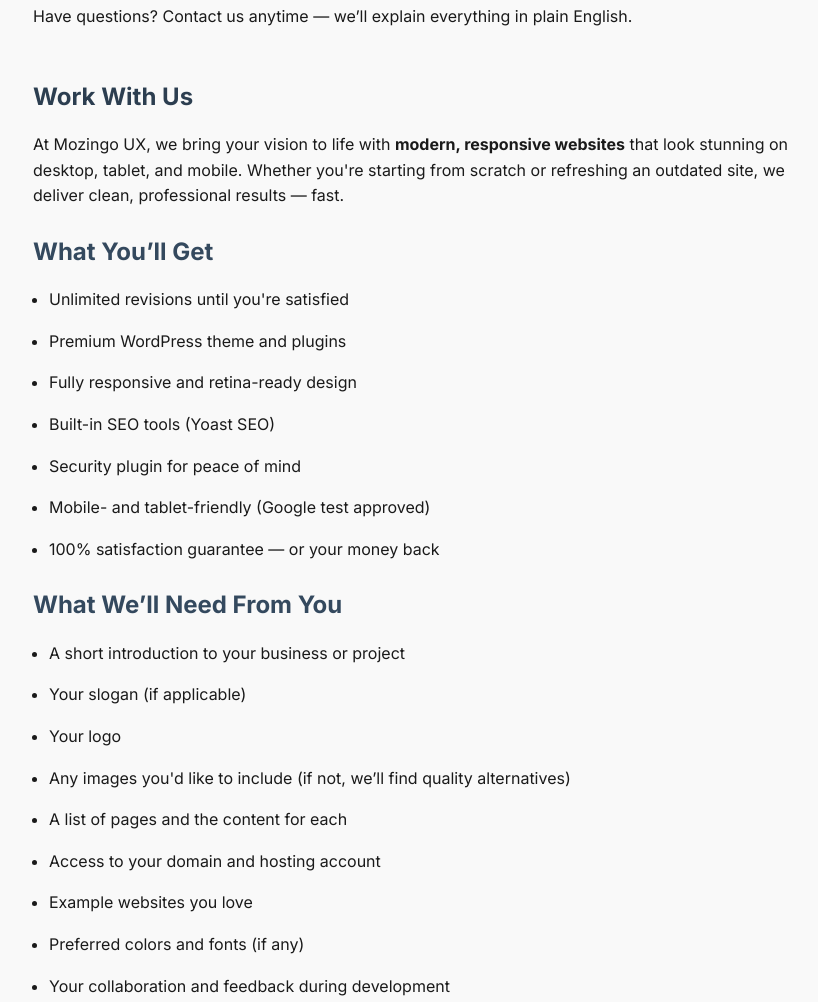
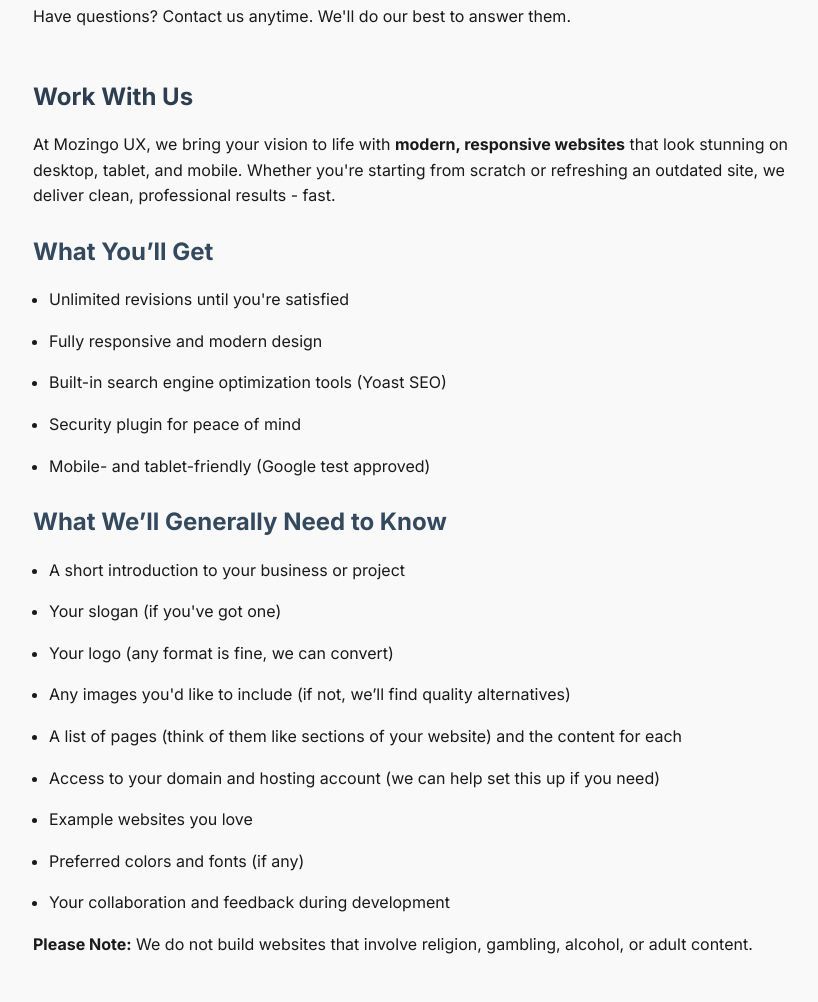
Before and after one commit to zeyz/MozingoUXWebsite, a plain HTML site: page index.html in a window 1280 px wide. Shown: the part 999-2001 px from the top of the page, without its empty margins (207-1025 px from the left). Drawn offline with Linux system fonts and the light colour scheme.

Commit message:
Update index.html
Removed some formatting issues and reworded some sections.

```diff
--- a/index.html
+++ b/index.html
@@ -118,48 +118,46 @@
 
   <section class="section" id="start">
     <h2>New to Websites? Start Here</h2>
-    <p>Getting your first website can feel overwhelming — but we make it easy.</p>
-    <p>Whether you're just starting a business or updating your online presence, Mozingo UX walks you through every step. You don’t need to know anything about hosting, domains, or tech stuff — that’s what we’re here for.</p>
+    <p>Getting your first website can feel overwhelming, but we make it easy.</p>
+    <p>Whether you're just starting a business or updating your online presence, Mozingo UX walks you through every step. You don’t need to know anything about hosting, domains, or tech stuff - that’s what we’re here for.</p>
 
     <h3>Here’s How It Works</h3>
     <ul class="steps">
-      <li><strong>1. We Help You Buy a Domain:</strong> Your domain is your website’s address (like yourbusiness.com). We’ll help you choose and register it — and it’s yours, fully owned.</li>
+      <li><strong>1. We Help You Buy a Domain:</strong> Your domain is your website’s address (like yourbusiness.com). We’ll help you choose and register it, then it’s yours, fully owned.</li>
       <li><strong>2. We Set Up Hosting:</strong> Hosting stores your website online. We help you select a trusted provider and handle the setup for you.</li>
       <li><strong>3. You Stay in Control:</strong> Everything is registered in your name and email. You keep all ownership and access.</li>
       <li><strong>4. We Design & Build:</strong> We start the design process once setup is complete, with your input along the way.</li>
-      <li><strong>5. We Launch & Handoff:</strong> We launch the site and give you all login credentials — you’re in full control of your online presence.</li>
+      <li><strong>5. We Launch & Handoff:</strong> We launch the site and give you all login credentials. You’re in full control from there.</li>
     </ul>
 
     <h3>Why This Matters</h3>
     <p>Too many businesses lose access to their sites because someone else set it up and kept control. At Mozingo UX, we make sure <strong>you always stay in control</strong>. We just help you get there.</p>
 
     <h3>Still Unsure? Let’s Chat.</h3>
-    <p>Have questions? Contact us anytime — we’ll explain everything in plain English.</p>
+    <p>Have questions? Contact us anytime. We'll do our best to answer them.</p>
   </section>
 
   <section class="section" id="work">
     <h2>Work With Us</h2>
-    <p>At Mozingo UX, we bring your vision to life with <strong>modern, responsive websites</strong> that look stunning on desktop, tablet, and mobile. Whether you're starting from scratch or refreshing an outdated site, we deliver clean, professional results — fast.</p>
+    <p>At Mozingo UX, we bring your vision to life with <strong>modern, responsive websites</strong> that look stunning on desktop, tablet, and mobile. Whether you're starting from scratch or refreshing an outdated site, we deliver clean, professional results - fast.</p>
 
     <h3>What You’ll Get</h3>
     <ul class="steps">
       <li>Unlimited revisions until you're satisfied</li>
-      <li>Premium WordPress theme and plugins</li>
-      <li>Fully responsive and retina-ready design</li>
-      <li>Built-in SEO tools (Yoast SEO)</li>
+      <li>Fully responsive and modern design</li>
+      <li>Built-in search engine optimization tools (Yoast SEO)</li>
       <li>Security plugin for peace of mind</li>
       <li>Mobile- and tablet-friendly (Google test approved)</li>
-      <li>100% satisfaction guarantee — or your money back</li>
     </ul>
 
-    <h3>What We’ll Need From You</h3>
+    <h3>What We’ll Generally Need to Know</h3>
     <ul class="essentials">
       <li>A short introduction to your business or project</li>
-      <li>Your slogan (if applicable)</li>
-      <li>Your logo</li>
+      <li>Your slogan (if you've got one)</li>
+      <li>Your logo (any format is fine, we can convert)</li>
       <li>Any images you'd like to include (if not, we’ll find quality alternatives)</li>
-      <li>A list of pages and the content for each</li>
-      <li>Access to your domain and hosting account</li>
+      <li>A list of pages (think of them like sections of your website) and the content for each</li>
+      <li>Access to your domain and hosting account (we can help set this up if you need)</li>
       <li>Example websites you love</li>
       <li>Preferred colors and fonts (if any)</li>
       <li>Your collaboration and feedback during development</li>
```
